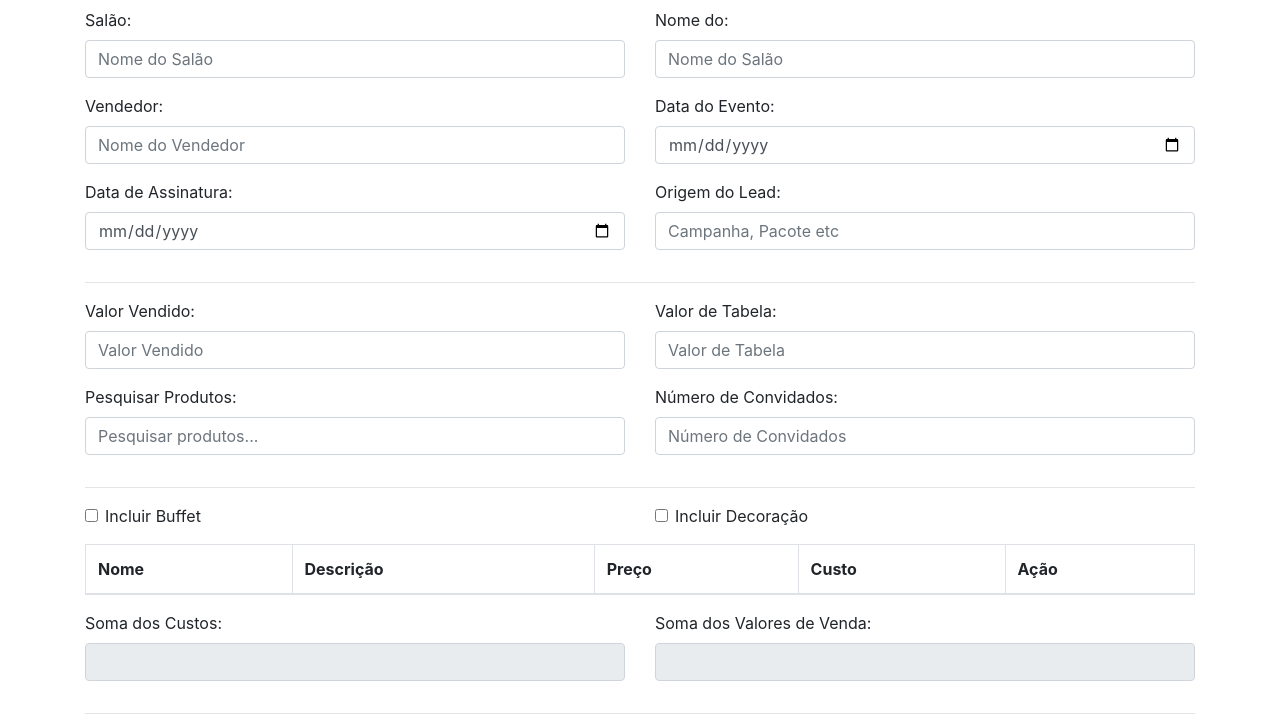
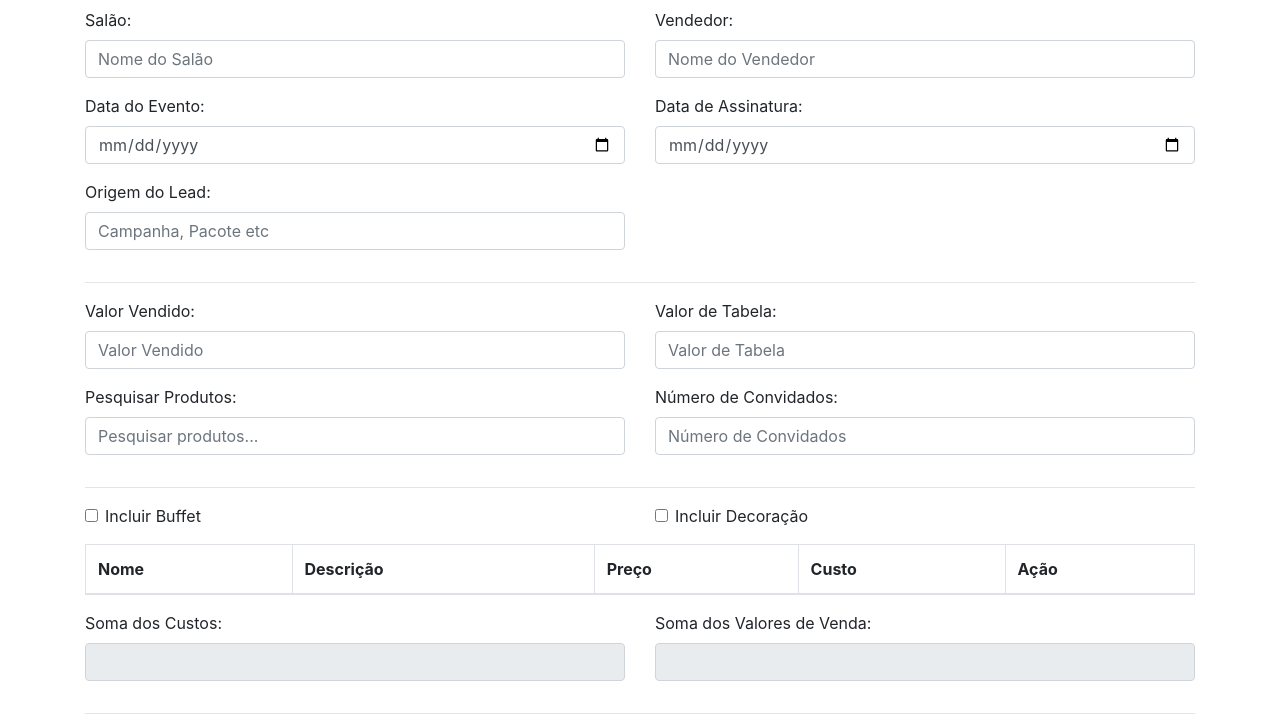
Before and after one commit to vhugo4545/resumos, a plain HTML site: page index.html in a window 1280 px wide. Shown: the part 112-839 px from the top of the page. Drawn offline with nearby package versions, Linux system fonts and the light colour scheme; no server answers.

Commit message:
Update index.html

```diff
--- a/index.html
+++ b/index.html
@@ -44,13 +44,7 @@
                 </div>
 
             </div>
-            <div class="col-md-6">
-                <div class="form-group">
-                    <label for="hallInput">Nome do:</label>
-                    <input type="text" id="hallInput" class="form-control" placeholder="Nome do Salão">
-                </div>
 
-            </div>
             <div class="col-md-6">
                 <div class="form-group">
                     <label for="sellerInput">Vendedor:</label>
```
